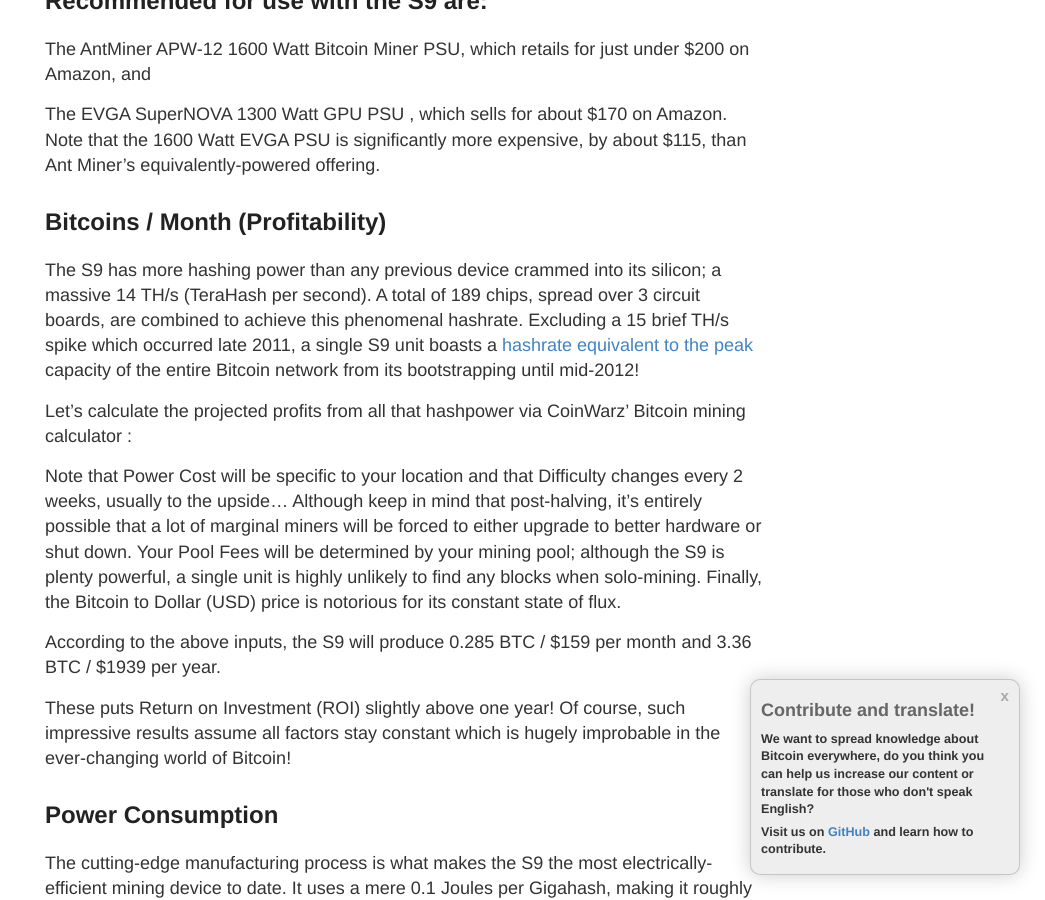
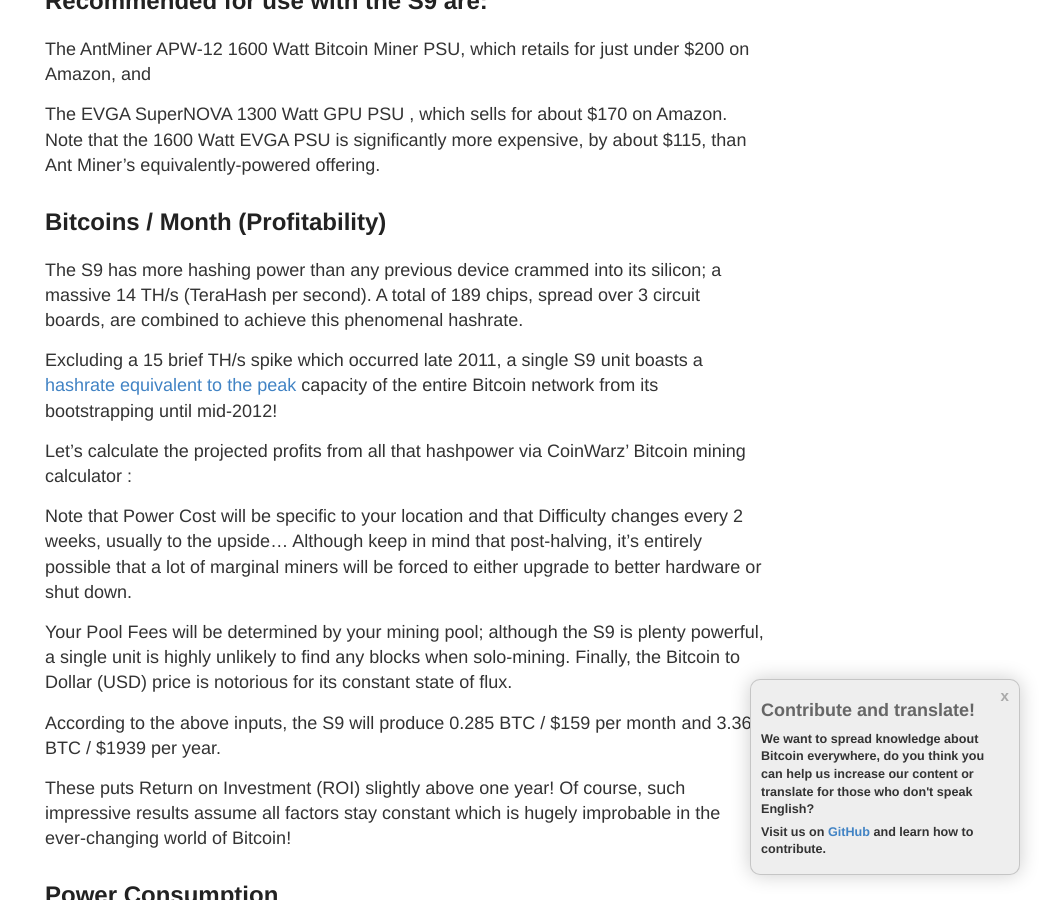
Before and after one commit to vesk4000/bm, a Jekyll site: the page built from _posts/2017-02-02-bitmain-antminer-s9-review-bitcoin-mining.md, in a window 1280 px wide and 900 px high, scrolled down 2245 px. Shown: the whole window, without its empty margins (235-1280 px from the left). Built offline with Jekyll 4.4.1, drawn with Linux system fonts in a browser that asks for light colours; nearby versions of some CDN libraries; comment, search, counter and statistics services are not loaded.

```diff
--- a/_posts/2017-02-02-bitmain-antminer-s9-review-bitcoin-mining.md
+++ b/_posts/2017-02-02-bitmain-antminer-s9-review-bitcoin-mining.md
@@ -49,11 +49,15 @@ published: true
 
 <h2>Bitcoins / Month (Profitability)</h2>
 
-<p>The S9 has more hashing power than any previous device crammed into its silicon; a massive 14 TH/s (TeraHash per second). A total of 189 chips, spread over 3 circuit boards, are combined to achieve this phenomenal hashrate. Excluding a 15 brief TH/s spike which occurred late 2011, a single S9 unit boasts a <a href="/bitcoin-mining-pools-give-everyone-a-chance-to-be-involved-12/">hashrate equivalent to the peak</a> capacity of the entire Bitcoin network from its bootstrapping until mid-2012!</p>
+<p>The S9 has more hashing power than any previous device crammed into its silicon; a massive 14 TH/s (TeraHash per second). A total of 189 chips, spread over 3 circuit boards, are combined to achieve this phenomenal hashrate. </p>
+
+<p>Excluding a 15 brief TH/s spike which occurred late 2011, a single S9 unit boasts a <a href="/bitcoin-mining-pools-give-everyone-a-chance-to-be-involved-12/">hashrate equivalent to the peak</a> capacity of the entire Bitcoin network from its bootstrapping until mid-2012!</p>
 
 <p>Let’s calculate the projected profits from all that hashpower via CoinWarz’ Bitcoin mining calculator :</p>
 
-<p>Note that Power Cost will be specific to your location and that Difficulty changes every 2 weeks, usually to the upside… Although keep in mind that post-halving, it’s entirely possible that a lot of marginal miners will be forced to either upgrade to better hardware or shut down. Your Pool Fees will be determined by your mining pool; although the S9 is plenty powerful, a single unit is highly unlikely to find any blocks when solo-mining. Finally, the Bitcoin to Dollar (USD) price is notorious for its constant state of flux.</p>
+<p>Note that Power Cost will be specific to your location and that Difficulty changes every 2 weeks, usually to the upside… Although keep in mind that post-halving, it’s entirely possible that a lot of marginal miners will be forced to either upgrade to better hardware or shut down. </p>
+
+<p>Your Pool Fees will be determined by your mining pool; although the S9 is plenty powerful, a single unit is highly unlikely to find any blocks when solo-mining. Finally, the Bitcoin to Dollar (USD) price is notorious for its constant state of flux.</p>
 
 <p>According to the above inputs, the S9 will produce 0.285 BTC / $159 per month and 3.36 BTC / $1939 per year.</p>
 
```
